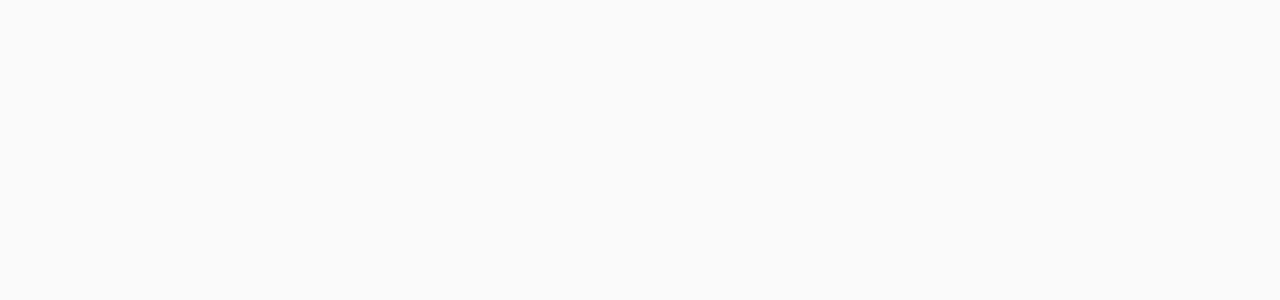
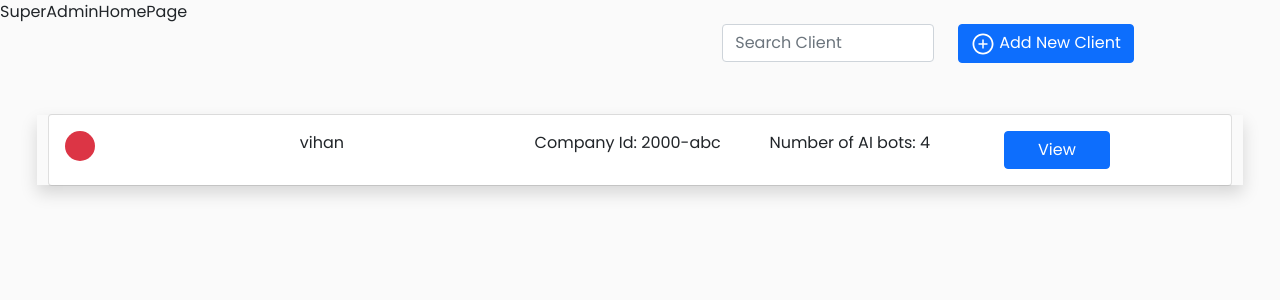
Before and after one commit to ushara09/OmniGenAI_Frontend, a React (Create React App) app: page /admin/home in a window 1280 px wide. Before the commit this address had no page. Shown: the top 300 px of the page. Built offline with nearby package versions, Linux system fonts and the light colour scheme.

Commit message:
Admin AI management section UI done

```diff
--- a/src/App.js
+++ b/src/App.js
@@ -7,6 +7,7 @@
 import EachBotSection from './pages/SuperAdminHomePage/EachBotSection';
 import AIManagementSection from './pages/SuperAdminHomePage/AIManagementSection';
 import SideNavBar from './Components/SideNavBar/SideNavBar';
+
 function App() {
   return (
     <BrowserRouter>
@@ -14,7 +15,7 @@
         <Route path='/' element={<SideNavBar/>} />
         <Route path='/customer-login' element={<CustomerLoginPage/>} />
         <Route path='/admin-login' element={<SuperAdminLogin/>} />
-        <Route path='/super-admin-home' element={<SuperAdminHomePage/>} />
+        <Route path='/admin/home' element={<SuperAdminHomePage/>} />
         <Route path='/admin/each-client-section' element={<EachClientSection/>} />
         <Route path='/admin/each-bot-section' element={<EachBotSection/>} />
         <Route path='/admin/ai-management' element={<AIManagementSection/>} />
--- a/src/Components/AdminPageCardView.js
+++ b/src/Components/AdminPageCardView.js
@@ -5,9 +5,10 @@
   const [adminHomePage, setAdminHomePage] = useState(props.isAdminHomePage);
 
   return (
-    <div className="container">
+    <div className="px-5">
       <div className="card">
-        <div className="card-body">
+        <div className="card-body shadow row">
+          <div className="col">
             {props.activeStatus ? (
               <div
                 className="bg-success rounded-circle"
@@ -19,22 +20,23 @@
                 style={{ width: "30px", height: "30px" }}
               ></div>
             )}
-          <div>{props.clientName}</div>
-          <div>
-            <span>{adminHomePage ? "Client Id -" : "AI Bot Id -"}</span>
+          </div>
+          <div className="col">{props.clientName}</div>
+          <div className="col">
+            <span>{adminHomePage ? "Company Id: " : "AI Bot Id: "}</span>
             {props.clientId}
           </div>
-          <div>
+          <div className="col">
             {adminHomePage ? (
               <div>
-                <span>Number of AI bots - </span>
+                <span>Number of AI bots: </span>
                 {props.numberOfBots}
               </div>
             ) : null}
           </div>
-          <div>
+          <div className="col">
             <Link
-              className="btn btn-primary"
+              className="btn btn-primary w-50"
               to={
                 adminHomePage
                   ? "/admin/each-client-section"
--- a/src/Components/SideNavBar/SideNavBar.jsx
+++ b/src/Components/SideNavBar/SideNavBar.jsx
@@ -1,26 +1,32 @@
 import React from "react";
-import "./controller-sidebar.css"
-import loginPageLogo from "../../resources/images/logo-new.png"
+import "./controller-sidebar.css";
+import loginPageLogo from "../../resources/images/logo-new.png";
 
 export default function SideNavBar() {
   return (
     <div>
-
       <div class="wrapper">
-
         <nav id="sidebar">
           <div class="sidebar-header">
-
-                <img id="sidebar-logo" src={loginPageLogo} alt=""/>
+            <img id="sidebar-logo" src={loginPageLogo} alt="" />
           </div>
 
           <div id="menu">
             <ul class="list-unstyled components">
               <li class="active">
-                        <a  href="#"><span className="p-left" >Company Management</span></a>
+                <a href="#">
+                  <span className="p-left">Company Management</span>
+                </a>
               </li>
               <li>
-                        <a href="#pageSubmenu1" data-bs-toggle="collapse" aria-expanded="false" class="dropdown-toggle submenu"><span className="p-left" >AI Management</span></a>
+                <a
+                  href="#pageSubmenu1"
+                  data-bs-toggle="collapse"
+                  aria-expanded="false"
+                  class="dropdown-toggle submenu"
+                >
+                  <span className="p-left">AI Management</span>
+                </a>
                 <ul class="collapse list-unstyled" id="pageSubmenu1">
                   <li>
                     <a href="#">Create AI Prompts</a>
@@ -31,7 +37,14 @@
                 </ul>
               </li>
               <li>
-                        <a href="#pageSubmenu2" data-bs-toggle="collapse" aria-expanded="false" class="dropdown-toggle submenu"><span className="p-left" >Account Details</span></a>
+                <a
+                  href="#pageSubmenu2"
+                  data-bs-toggle="collapse"
+                  aria-expanded="false"
+                  class="dropdown-toggle submenu"
+                >
+                  <span className="p-left">Account Details</span>
+                </a>
                 <ul class="collapse list-unstyled" id="pageSubmenu2">
                   <li>
                     <a href="#">Setting</a>
@@ -41,17 +54,12 @@
                   </li>
                 </ul>
               </li>
-
             </ul>
           </div>
         </nav>
 
-
-        <div id="content">
-
+        <div id="content"></div>
       </div>
-    </div>
-
     </div>
   );
 }
--- a/src/pages/CustomerLoginPage/CustomerLoginPage.js
+++ b/src/pages/CustomerLoginPage/CustomerLoginPage.js
@@ -1,11 +1,13 @@
-import React from 'react';
-import "./CustomerLoginPage.css"
-import loginPageLogo from "../../resources/images/login-page-logo.png"
+import React from "react";
+import "./CustomerLoginPage.css";
+import loginPageLogo from "../../resources/images/login-page-logo.png";
 
 function CustomerLoginPage() {
   return (
     <div>
-      <img className='logoStyle' src={loginPageLogo}/>
+      <div>
+        <img className="logoStyle" src={loginPageLogo} />
+      </div>
       <div className="Auth-form-container">
         <form className="Auth-form">
           <div className="Auth-form-content">
--- a/src/pages/SuperAdminHomePage/AIManagementSection.js
+++ b/src/pages/SuperAdminHomePage/AIManagementSection.js
@@ -1,6 +1,7 @@
 import React, { useEffect, useState } from "react";
 import { Multiselect } from "multiselect-react-dropdown";
 import { MdOutlineDownloadDone } from "react-icons/md";
+import SideNavBar from "../../Components/SideNavBar/SideNavBar";
 
 function AIManagementSection() {
   const [dropDownLable, setDropDownLabel] = useState("Company Prompts");
@@ -24,8 +25,11 @@
   }
 
   return (
-    <div>
-      <div>AIManagementSection</div>
+    <div className="row">
+      <div className="col-md-2">
+        <SideNavBar />
+      </div>
+      <div className="col-md-10">
         <div className="mt-3 mb-3 px-3">
           <input
             type="text"
@@ -50,7 +54,6 @@
             />
           </div>
           <div className="col-md-7">
-
             <div className="dropdown show">
               <a
                 className="btn btn-secondary dropdown-toggle"
@@ -82,7 +85,6 @@
               </div>
             </div>
           </div>
-
         </div>
 
         <div className="form-group px-3 mb-3">
@@ -100,6 +102,7 @@
           </button>
         </div>
       </div>
+    </div>
   );
 }
 
--- a/src/pages/SuperAdminHomePage/SuperAdminHomePage.js
+++ b/src/pages/SuperAdminHomePage/SuperAdminHomePage.js
@@ -1,29 +1,28 @@
-import React from 'react'
-import AdminPageCardView from '../../Components/AdminPageCardView';
-import { AiOutlinePlusCircle } from 'react-icons/ai';
-
+import React from "react";
+import AdminPageCardView from "../../Components/AdminPageCardView";
+import { AiOutlinePlusCircle } from "react-icons/ai";
 
 function SuperAdminHomePage() {
   return (
     <div>
       <div>SuperAdminHomePage</div>
-      <div className='row'>
-        <div className='col'>
+      <div className="row px-3 mb-3 float-end">
+        <div className="col-md-5">
           <input
-            style={{ width: "300px" }}
             type="text"
             className="form-control search-form rounded"
             placeholder="Search Client"
           />
         </div>
 
-        <div className='col'>
+        <div className="col-md-7">
           <button type="button" class="btn btn-primary">
             <AiOutlinePlusCircle size={24} /> Add New Client
           </button>
         </div>
       </div>
 
+      <div className="" style={{marginTop:"90px", marginBottom:"20px"}} >
         <AdminPageCardView
           clientName="vihan"
           clientId="2000-abc"
@@ -31,13 +30,14 @@
           activeStatus={false}
           isAdminHomePage={true}
         />
-      <AdminPageCardView
+      </div>
+      {/* <AdminPageCardView
         clientName="christo"
         clientId="1998-abc"
         numberOfBots="1"
         activeStatus={true}
         isAdminHomePage={true}
-      />
+      /> */}
     </div>
   );
 }
--- a/src/pages/SuperAdminLoginPage/SuperAdminLogin.css
+++ b/src/pages/SuperAdminLoginPage/SuperAdminLogin.css
@@ -1,11 +1,12 @@
-.side-box {
-    height: 500px;
-    width: 500px;
-    background-color: black;
+.main-box{
+    /* display: flex; */
+    /* max-width: 100%; */
 }
 
-.main-box {
-    margin-top: -800px;
-    margin-left: 100px;
+.login-box{
+    /* max-width: 20%; */
+}
 
+.navbar-box{
+    /* max-width: 20%; */
 }
--- a/src/pages/SuperAdminLoginPage/SuperAdminLogin.js
+++ b/src/pages/SuperAdminLoginPage/SuperAdminLogin.js
@@ -1,16 +1,14 @@
-import React from 'react'
-import "./SuperAdminLogin.css"
-import loginPageLogo from "../../resources/images/login-page-logo.png"
+import React from "react";
+import "./SuperAdminLogin.css";
+
 
 function SuperAdminLogin() {
   return (
-    <div>
-      <div className="side-box">Super Admin Portal</div>
-      <div>
-        <img className="logoStyle" src={loginPageLogo} />
+    <div className="main-box">
+      <div className="navbar-box">
+        {/* <SuperAdminLoginNavBar /> */}
       </div>
-      {/* login box */}
-      <div className="main-box">
+      <div className="login-box">
         <div className="Auth-form-container">
           <form className="Auth-form">
             <div className="Auth-form-content">
```
Lines whose indentation alone changed are shown as unchanged.
